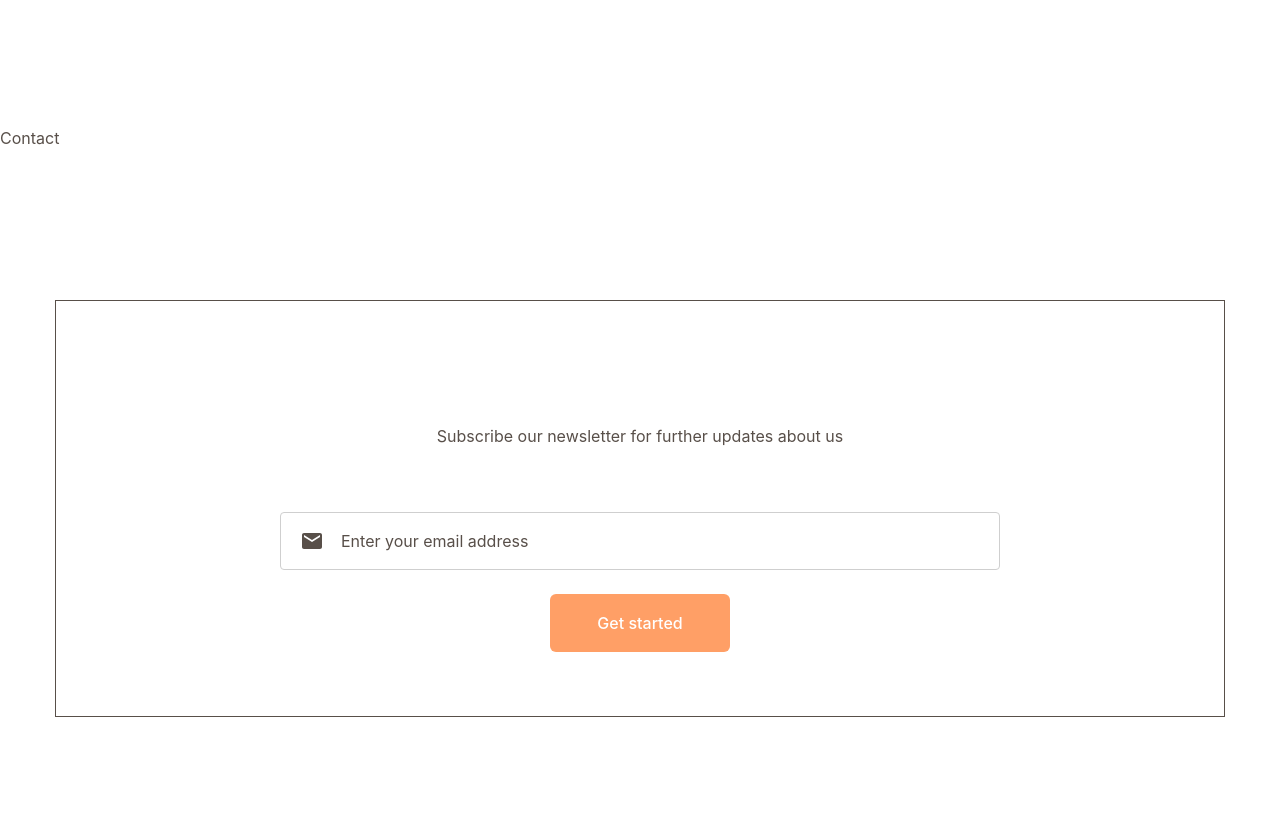
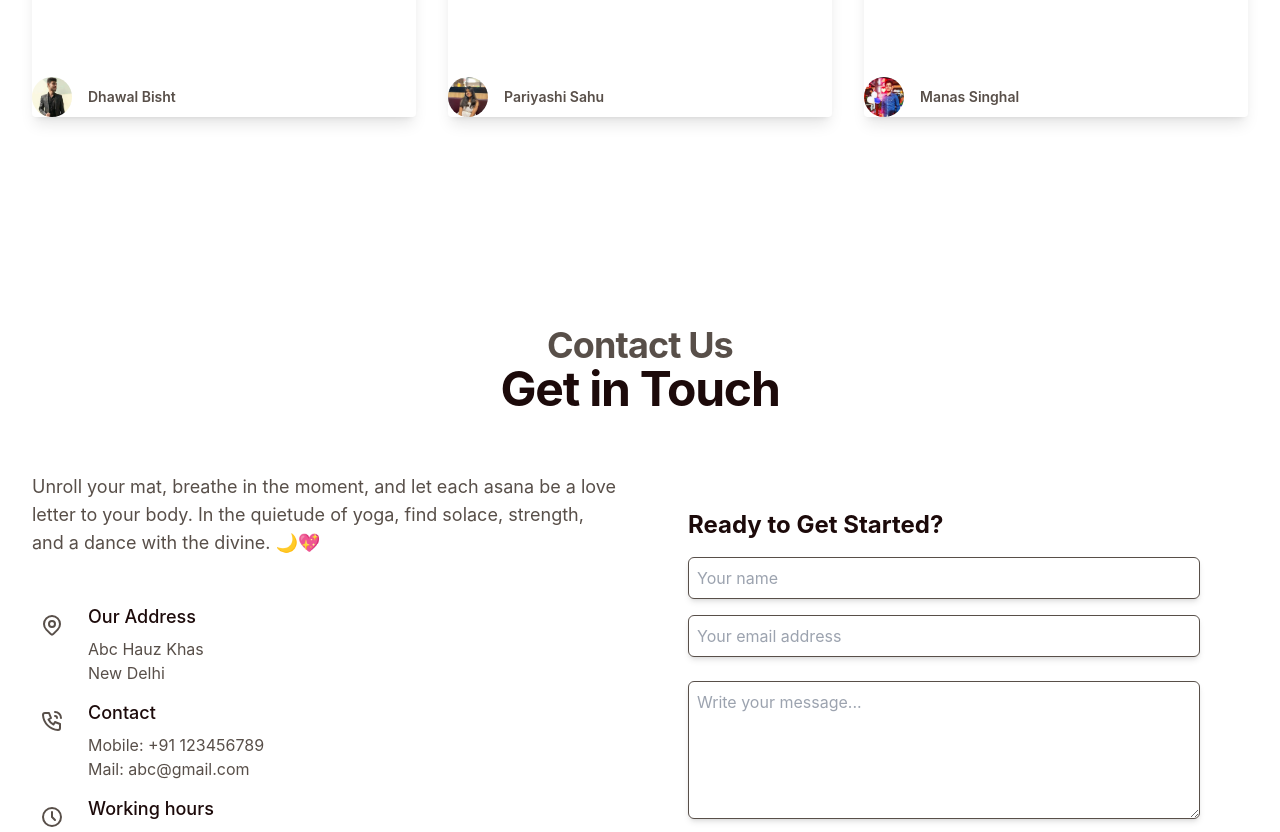
Before and after one commit to dhawalbisht/Yoga-Wings, a React (Vite) app in the folder Frontend/: page / in a window 1280 px wide. Shown: the part 1963-2795 px from the top of the page. Built offline with nearby package versions, Linux system fonts and the light colour scheme; the HTML template or start-up script is replaced by a standard one.

Commit message:
contact us added

```diff
--- a/Frontend/src/App.jsx
+++ b/Frontend/src/App.jsx
@@ -15,6 +15,7 @@
     <Blogs />
     <Contact />
     <NewsLetter />
+    <Footer />
   </>
   );
 }
--- a/Frontend/src/components/Blogs.jsx
+++ b/Frontend/src/components/Blogs.jsx
@@ -48,32 +48,33 @@
 ];
 
 export default function Example() {
-  return (<>
+  return (
+    <>
       <section id="blogs">
-      <div className="bg-white py-24 sm:py-32">
-        <div className="mx-auto max-w-7xl px-6 lg:px-8">
-          <div className="mx-auto max-w-2xl lg:mx-0">
-            <h2 className="text-3xl font-bold tracking-tight text-gray-900 sm:text-4xl">Our Blogs</h2>
+        <div className=" bg-white py-24 sm:py-32 ">
+          <div className="mx-auto max-w-7xl px-6 lg:px-8 " >
+            <div className="mx-auto max-w-2xl lg:mx-0 ">
+              <h2 className="text-3xl font-bold tracking-tight text-gray-900 sm:text-4xl ">Our Blogs</h2>
               <p className="mt-2 text-lg leading-8 text-gray-600">
                 "Yoga is the journey of the self, through the self, to the self." - The Bhagavad Gita
               </p>
             </div>
-          <div className="mx-auto mt-10 grid max-w-2xl grid-cols-1 gap-x-8 gap-y-16 border-t border-gray-200 pt-10 sm:mt-16 sm:pt-16 lg:mx-0 lg:max-w-none lg:grid-cols-3">
+            <div className="mx-auto mt-10 grid max-w-2xl grid-cols-1 gap-x-8 gap-y-16 border-t border-gray-200 pt-10 sm:mt-16 sm:pt-16 lg:mx-0 lg:max-w-none lg:grid-cols-3 h-[400px] ">
               {posts.map((post) => (
-              <article key={post.id} className="flex max-w-xl flex-col items-start justify-between">
-                <div className="flex items-center gap-x-4 text-xs">
-                  <time dateTime={post.datetime} className="text-gray-500">
+                <article key={post.id} className=" flex max-w-xl flex-col items-start justify-between max-w-sm rounded overflow-hidden shadow-lg">
+                  <div className="flex items-center gap-x-4 text-xs ">
+                    <time dateTime={post.datetime} className="text-gray-500 ">
                       {post.date}
                     </time>
                   </div>
                   <div className="group relative">
-                  <h3 className="mt-3 text-lg font-semibold leading-6 text-gray-900 group-hover:text-gray-600">
+                    <h3 className="mt-3 text-lg font-semibold leading-6 text-gray-900 group-hover:text-gray-600 ">
                       <a href={post.href}>
                         <span className="absolute inset-0" />
                         {post.title}
                       </a>
                     </h3>
-                  <p className="mt-5 line-clamp-3 text-sm leading-6 text-gray-600">{post.description}</p>
+                    <p className="mt-5 line-clamp-3 text-sm leading-6 text-gray-600 ">{post.description}</p>
                   </div>
                   <div className="relative mt-8 flex items-center gap-x-4">
                     <img src={post.author.imageUrl} alt="" className="h-10 w-10 rounded-full bg-gray-50" />
--- a/Frontend/src/components/Contact.jsx
+++ b/Frontend/src/components/Contact.jsx
@@ -2,12 +2,143 @@
 
 const Contact = () => {
   return (
-    <>
-      <section id="contact">
-        <div>Contact</div>
-      </section>
-    </>
-  )
+    <section className="bg-blue-50 dark:bg-slate-800" id="contact">
+      <div className="mx-auto max-w-7xl px-4 py-16 sm:px-6 lg:px-8 lg:py-20">
+        <div className="mb-4">
+          <div className="mb-6 max-w-3xl text-center sm:text-center md:mx-auto md:mb-12">
+            <p className="text-3xl font-bold tracking-tight text-gray-900 sm:text-4xl">
+              Contact Us
+            </p>
+            <h2 className="font-heading mb-4 font-bold tracking-tight text-gray-900 dark:text-white text-3xl sm:text-5xl">
+              Get in Touch
+            </h2>
+          </div>
+        </div>
+        <div className="flex items-stretch justify-center">
+          <div className="grid md:grid-cols-2">
+            {/* Left side content */}
+            <div className="h-full pr-6">
+              <p className="mt-3 mb-12 text-lg text-gray-600 dark:text-slate-400">
+                Unroll your mat, breathe in the moment, and let each asana be a love letter to your body. In the quietude of yoga, find solace, strength, and a dance with the divine. 🌙💖
+              </p>
+              <ul className="mb-6 md:mb-0">
+                {/* Address */}
+                <li className="flex">
+                  {/* Address icon */}
+                  <div className="flex h-10 w-10 items-center justify-center rounded bg-blue-900 text-gray-50">
+                    <svg xmlns="http://www.w3.org/2000/svg" width="24" height="24" viewBox="0 0 24 24"
+                      fill="none" stroke="currentColor" strokeWidth="2" strokeLinecap="round"
+                      strokeLinejoin="round" className="h-6 w-6">
+                      <path d="M9 11a3 3 0 1 0 6 0a3 3 0 0 0 -6 0"></path>
+                      <path
+                        d="M17.657 16.657l-4.243 4.243a2 2 0 0 1 -2.827 0l-4.244 -4.243a8 8 0 1 1 11.314 0z">
+                      </path>
+                    </svg>
+                  </div>
+                  {/* Address details */}
+                  <div className="ml-4 mb-4">
+                    <h3 className="mb-2 text-lg font-medium leading-6 text-gray-900 dark:text-white">Our Address</h3>
+                    <p className="text-gray-600 dark:text-slate-400">Abc Hauz Khas</p>
+                    <p className="text-gray-600 dark:text-slate-400">New Delhi</p>
+                  </div>
+                </li>
+                {/* Contact */}
+                <li className="flex">
+                  {/* Contact icon */}
+                  <div className="flex h-10 w-10 items-center justify-center rounded bg-blue-900 text-gray-50">
+                    <svg xmlns="http://www.w3.org/2000/svg" width="24" height="24" viewBox="0 0 24 24"
+                      fill="none" stroke="currentColor" strokeWidth="2" strokeLinecap="round"
+                      strokeLinejoin="round" className="h-6 w-6">
+                      <path
+                        d="M5 4h4l2 5l-2.5 1.5a11 11 0 0 0 5 5l1.5 -2.5l5 2v4a2 2 0 0 1 -2 2a16 16 0 0 1 -15 -15a2 2 0 0 1 2 -2">
+                      </path>
+                      <path d="M15 7a2 2 0 0 1 2 2"></path>
+                      <path d="M15 3a6 6 0 0 1 6 6"></path>
+                    </svg>
+                  </div>
+                  {/* Contact details */}
+                  <div className="ml-4 mb-4">
+                    <h3 className="mb-2 text-lg font-medium leading-6 text-gray-900 dark:text-white">Contact</h3>
+                    <p className="text-gray-600 dark:text-slate-400">Mobile: +91 123456789</p>
+                    <p className="text-gray-600 dark:text-slate-400">Mail: abc@gmail.com</p>
+                  </div>
+                </li>
+                {/* Working hours */}
+                <li className="flex">
+                  {/* Working hours icon */}
+                  <div className="flex h-10 w-10 items-center justify-center rounded bg-blue-900 text-gray-50">
+                    <svg xmlns="http://www.w3.org/2000/svg" width="24" height="24" viewBox="0 0 24 24"
+                      fill="none" stroke="currentColor" strokeWidth="2" strokeLinecap="round"
+                      strokeLinejoin="round" className="h-6 w-6">
+                      <path d="M3 12a9 9 0 1 0 18 0a9 9 0 0 0 -18 0"></path>
+                      <path d="M12 7v5l3 3"></path>
+                    </svg>
+                  </div>
+                  {/* Working hours details */}
+                  <div className="ml-4 mb-4">
+                    <h3 className="mb-2 text-lg font-medium leading-6 text-gray-900 dark:text-white">Working hours</h3>
+                    <p className="text-gray-600 dark:text-slate-400">Monday - Friday: 08:00 - 17:00</p>
+                    <p className="text-gray-600 dark:text-slate-400">Saturday &amp; Sunday: 08:00 - 12:00</p>
+                  </div>
+                </li>
+              </ul>
+            </div>
+            {/* Right side content (Form) */}
+            <div className="card h-fit max-w-6xl p-5 md:p-12" id="form">
+              <h2 className="mb-4 text-2xl font-bold">Ready to Get Started?</h2>
+              <form id="contactForm">
+                <div className="mb-6">
+                  {/* Form fields */}
+                  <div className="mx-0 mb-1 sm:mb-4">
+                    <label htmlFor="name" className="pb-1 text-xs uppercase tracking-wider"></label>
+                    <input
+                      type="text"
+                      id="name"
+                      autoComplete="given-name"
+                      placeholder="Your name"
+                      className="mb-2 w-full rounded-md border border-gray-400 py-2 pl-2 pr-4 shadow-md dark:text-gray-300 sm:mb-0"
+                      name="name"
+                    />
+                  </div>
+                  <div className="mx-0 mb-1 sm:mb-4">
+                    <label htmlFor="email" className="pb-1 text-xs uppercase tracking-wider"></label>
+                    <input
+                      type="email"
+                      id="email"
+                      autoComplete="email"
+                      placeholder="Your email address"
+                      className="mb-2 w-full rounded-md border border-gray-400 py-2 pl-2 pr-4 shadow-md dark:text-gray-300 sm:mb-0"
+                      name="email"
+                    />
+                  </div>
+                </div>
+                <div className="mx-0 mb-1 sm:mb-4">
+                  <label htmlFor="textarea" className="pb-1 text-xs uppercase tracking-wider"></label>
+                  <textarea
+                    id="textarea"
+                    name="textarea"
+                    cols="30"
+                    rows="5"
+                    placeholder="Write your message..."
+                    className="mb-2 w-full rounded-md border border-gray-400 py-2 pl-2 pr-4 shadow-md dark:text-gray-300 sm:mb-0"
+                  ></textarea>
+                </div>
+                {/* Submit button */}
+                <div className="text-center">
+                  <button
+                    type="submit"
+                    className="w-full bg-blue-800 text-white px-6 py-3 font-xl rounded-md sm:mb-0"
+                  >
+                    Send Message
+                  </button>
+                </div>
+              </form>
+            </div>
+          </div>
+        </div>
+      </div>
+    </section>
+  );
 };
 
 export default Contact;
--- a/Frontend/src/components/Hero.jsx
+++ b/Frontend/src/components/Hero.jsx
@@ -4,7 +4,7 @@
 import Header from "./Header";
 const Hero = () => {
   return (<>
-    <section className="min-h-[618px] lg:min-[815px] pt-9 lg:bg-circle lg:bg-no-repeat lg:bg-right-top">
+    <section className="min-h-[618px] lg:min-[815px] pt-9 lg:bg-circle lg:bg-no-repeat lg:bg-right-top" id="home">
       <div className="container mx-auto">
         <Header />
         <div className="flex flex-col items-center lg:flex-row lg:items-start pt-32">
--- a/Frontend/src/data.jsx
+++ b/Frontend/src/data.jsx
@@ -1,7 +1,7 @@
 export const navigation = [
     {
         name: 'Home',
-        href: '#hero',
+        href: '#home',
     },
     {
         name: 'Blogs',
```
Lines whose indentation alone changed are shown as unchanged.
